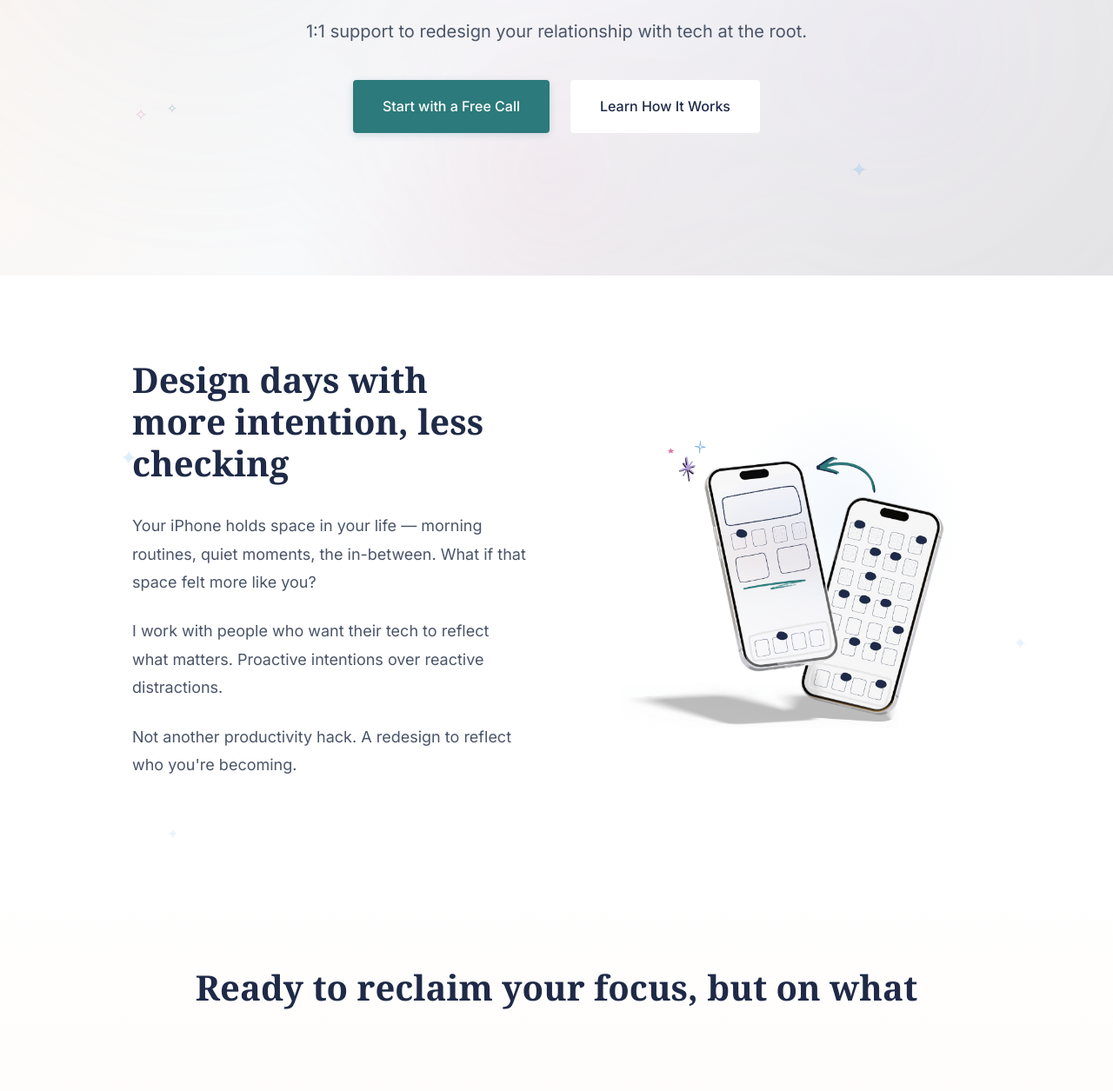
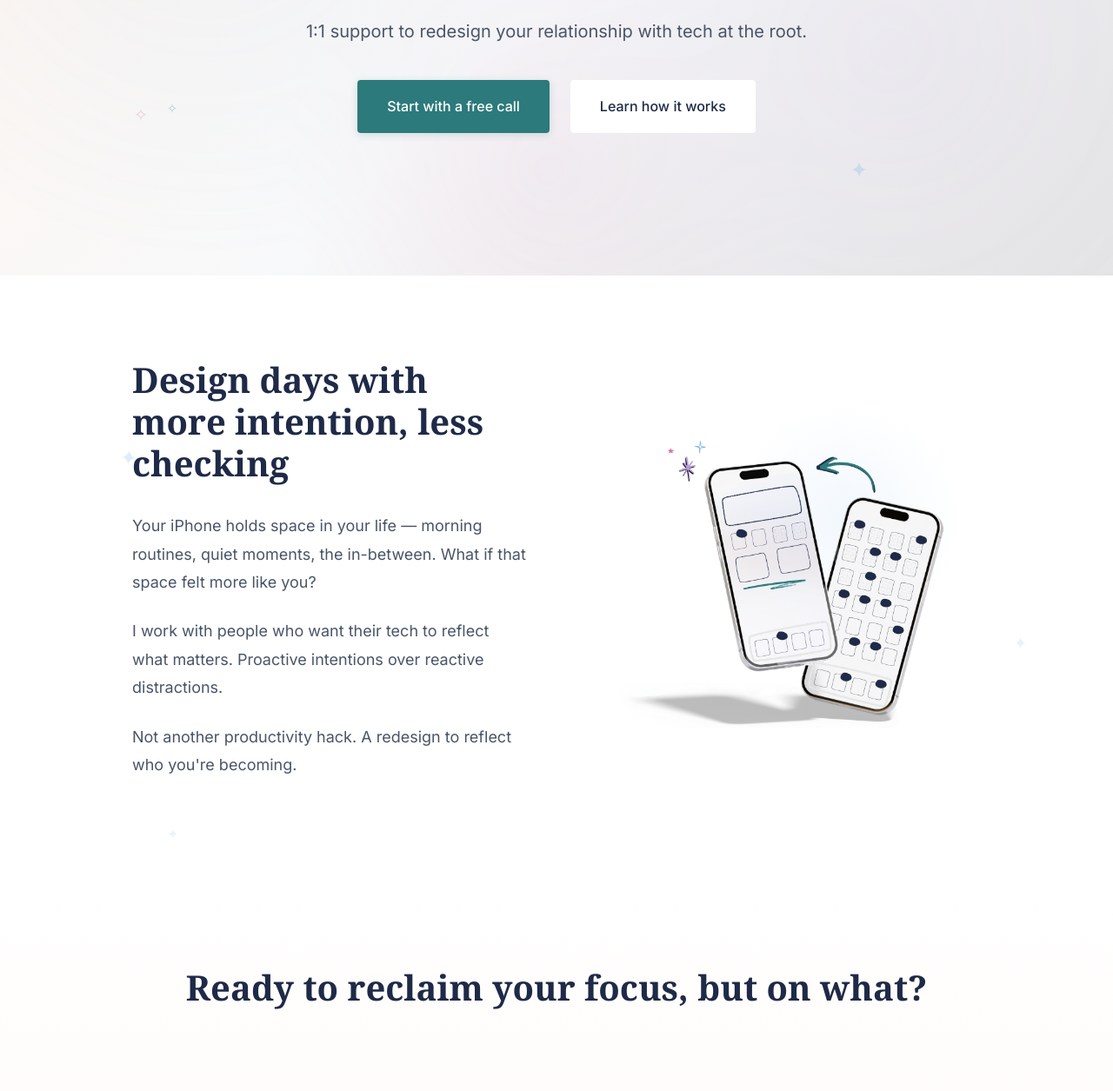
Before and after one commit to digitalwellnessdesign/io, a website: page index.html in a window 1280 px wide. Shown: the part 468-1723 px from the top of the page at 87% size. Drawn offline with Linux system fonts and the light colour scheme; a web font is replaced by a local one.

Commit message:
Updated index.html

```diff
--- a/index.html
+++ b/index.html
@@ -1281,8 +1281,8 @@
       <h1>Your <span class="handwritten">redesigned</span> screen can support your wellness</h1>
       <p class="hero-subtitle">1:1 support to redesign your relationship with tech at the root.</p>
       <div class="hero-cta-group">
-        <a href="https://calendly.com/digitalwellnessdesigner/dailyrhythm" class="btn btn-teal">Start with a Free Call</a>
-        <a href="/iphone-ritual-reset" class="btn btn-light">Learn How It Works</a>
+        <a href="https://calendly.com/digitalwellnessdesigner/dailyrhythm" class="btn btn-teal">Start with a free call</a>
+        <a href="/iphone-ritual-reset" class="btn btn-light">Learn how it works</a>
       </div>
     </div>
   </section>
@@ -1310,7 +1310,7 @@
   <!-- Audience Section -->
   <section class="dual-audience">
     <div class="audience-container">
-      <h2 class="star-accent-1">Ready to reclaim your focus, but on what</h2>
+      <h2 class="star-accent-1">Ready to reclaim your focus, but on what?</h2>
       <div class="audience-cards">
         <div class="audience-card">
           <p style="font-size: 1.125rem; line-height: 1.8; margin-bottom: var(--space-4);">You're tired of the scroll. Tired of losing time to researching. Or you just want your phone to feel less chaotic and more like <em>you</em>.</p>
@@ -1323,7 +1323,7 @@
             <li>You have or wish you had wellness rituals your phone better supported</li>
           </ul>
           <div style="text-align: center;">
-            <a href="https://calendly.com/digitalwellnessdesigner/dailyrhythm" class="btn btn-outline-dark">Start with a Free Call</a>
+            <a href="https://calendly.com/digitalwellnessdesigner/dailyrhythm" class="btn btn-outline-dark">Start with a free call</a>
             <p style="font-size: 0.9375rem; color: var(--color-stone); margin-top: var(--space-3);">Book a free 30-minute call to start reflecting and brainstorming together.</p>
           </div>
         </div>
@@ -1407,7 +1407,7 @@
         <img src="/assets/illustrations/ritual.svg" alt="Ritual Reset illustration" class="service-illustration" loading="lazy">
         <h3>Ritual Reset</h3>
         <p>A focused 60-minute session. We'll simplify, realign and set up your iPhone to support what matters most right now.</p>
-        <a href="https://calendly.com/digitalwellnessdesigner/dailyrhythm" class="btn btn-outline-dark">Start with a Free Call</a>
+        <a href="https://calendly.com/digitalwellnessdesigner/dailyrhythm" class="btn btn-outline-dark">Start with a free call</a>
       </div>
 
       <div class="service-card">
```
Also changed, not shown: for-businesses/index.html (+4 -2 lines), iphone-ritual-reset/index.html (+1 -1 lines).
